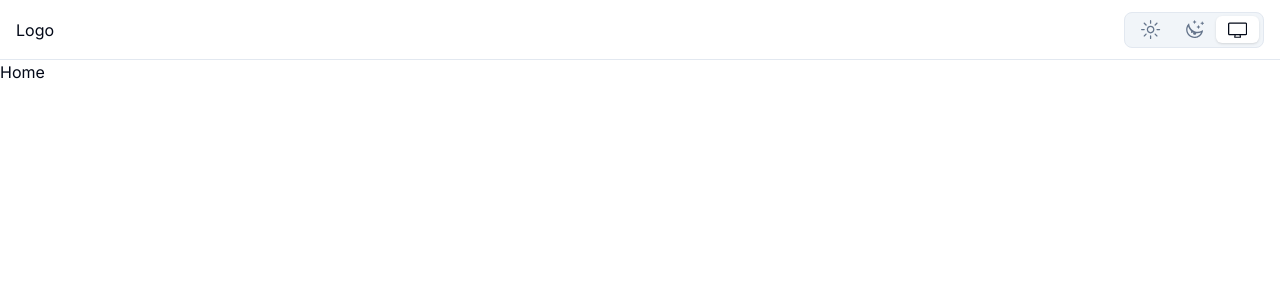
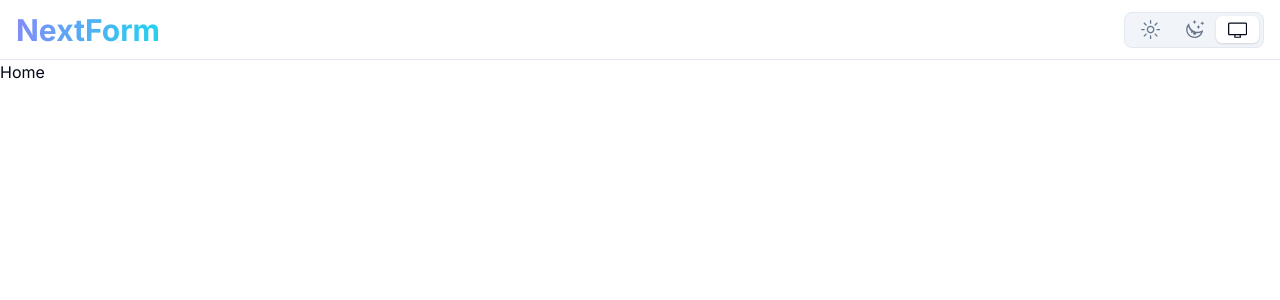
Before and after one commit to Sharifur/next-form, a Next.js app: page / in a window 1280 px wide. Shown: the top 300 px of the page. Built offline with nearby package versions, Linux system fonts and the light colour scheme.

Commit message:
navbar design done

```diff
--- a/components/Logo.tsx
+++ b/components/Logo.tsx
@@ -1,8 +1,11 @@
+import Link from "next/link";
+
 const Logo = () => {
     return (
-        <div>
-            Logo
-        </div>
+        <Link href="/"
+        className="font-bold text-3xl bg-gradient-to-r from-indigo-400 to-cyan-400 text-transparent bg-clip-text hover:cursor-pointer">
+            NextForm
+        </Link>
      );
 }
 
```
